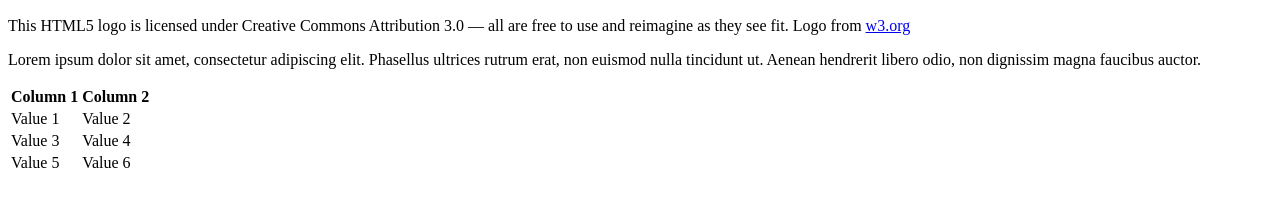
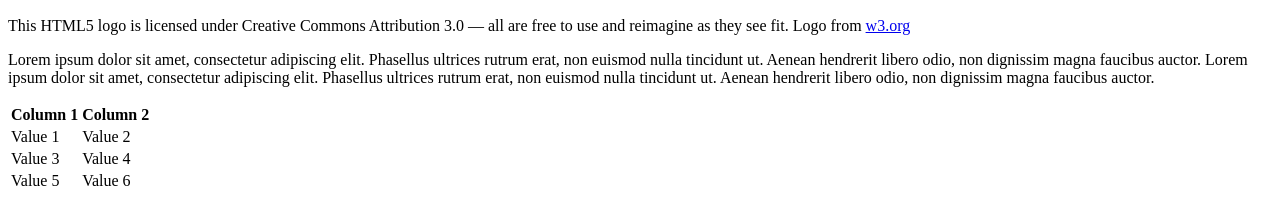
Before and after one commit to BrandtFgit/WebDev-1-Lab-1, a plain HTML site: page index.html in a window 1280 px wide. Shown: the part 660-861 px from the top of the page. Drawn offline with Linux system fonts and the light colour scheme.

Commit message:
Added a few more scentences.

```diff
--- a/index.html
+++ b/index.html
@@ -20,7 +20,7 @@
 
     <p>This HTML5 logo is licensed under Creative Commons Attribution 3.0 — all are free to use and reimagine as they see fit. Logo from <a href="https://www.w3.org/html/logo" target="_blank">w3.org</a></p>
 
-    <p>Lorem ipsum dolor sit amet, consectetur adipiscing elit. Phasellus ultrices rutrum erat, non euismod nulla tincidunt ut. Aenean hendrerit libero odio, non dignissim magna faucibus auctor. </p>
+    <p>Lorem ipsum dolor sit amet, consectetur adipiscing elit. Phasellus ultrices rutrum erat, non euismod nulla tincidunt ut. Aenean hendrerit libero odio, non dignissim magna faucibus auctor. Lorem ipsum dolor sit amet, consectetur adipiscing elit. Phasellus ultrices rutrum erat, non euismod nulla tincidunt ut. Aenean hendrerit libero odio, non dignissim magna faucibus auctor.</p>
 
     <table>
         <tr>
```
